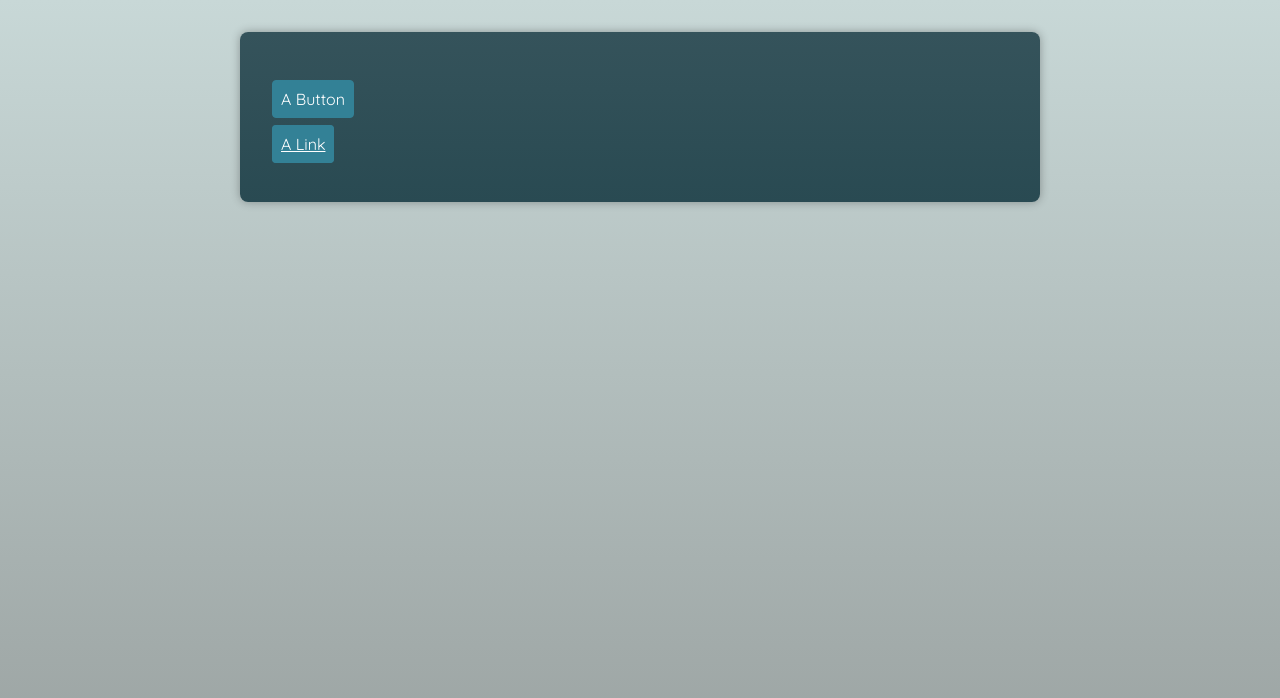
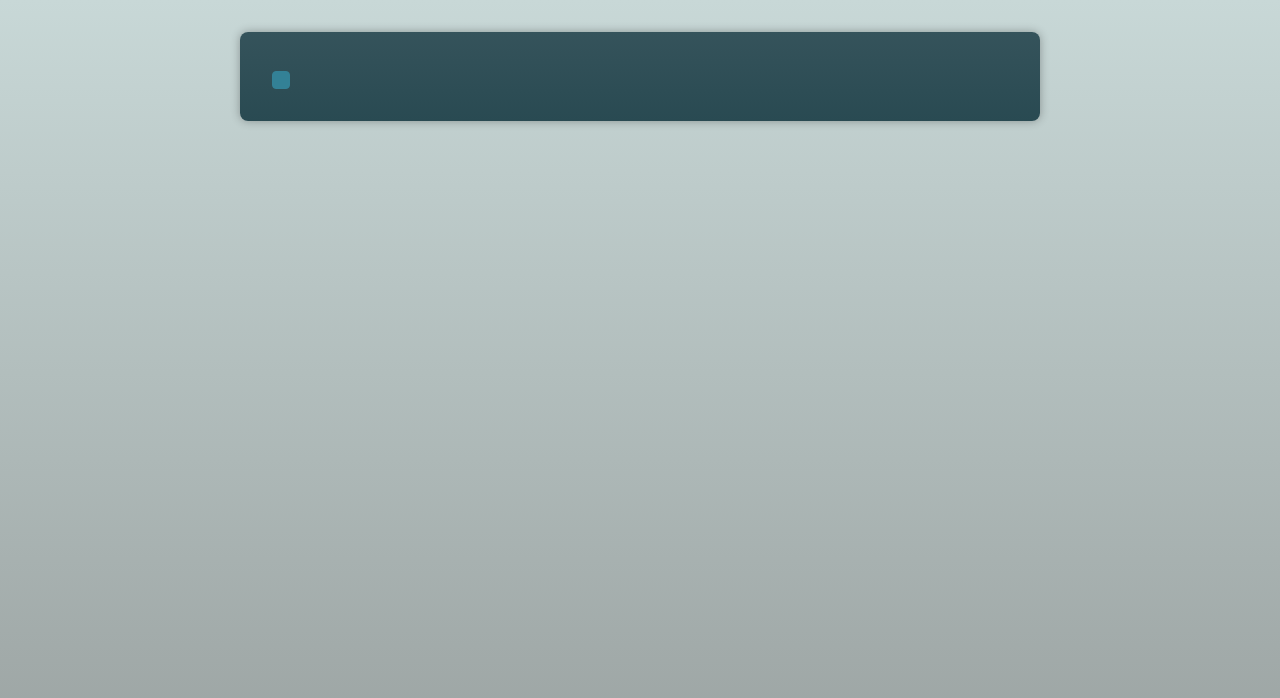
Before and after one commit to Udayanga1/react-practice, a React (Vite) app in the folder adv-components/: page / in a window 1280 px wide. Shown: the top 698 px of the page. Built offline with nearby package versions, Linux system fonts and the light colour scheme; a web font is replaced by a local one.

Commit message:
adv-components: basic polymorphic component

```diff
--- a/adv-components/src/App.tsx
+++ b/adv-components/src/App.tsx
@@ -1,14 +1,16 @@
 import Button from "./components/Button"
+import Container from "./components/Container"
 
 function App() {
   return (
     <main>
-      <p>
+      <Container as={Button} />
+      {/* <p>
         <Button>A Button</Button>
       </p>
       <p>
         <Button href="https://google.com">A Link</Button>
-      </p>
+      </p> */}
     </main>
   )
 }
--- /dev/null
+++ b/adv-components/src/components/Container.tsx
@@ -0,0 +1,13 @@
+import { type ElementType } from "react"
+
+type ContainerProps = {
+  as: ElementType
+}
+
+const Container = ({as}: ContainerProps) => {
+  const Component = as
+  return (
+    <Component />
+  )
+}
+export default Container
```
